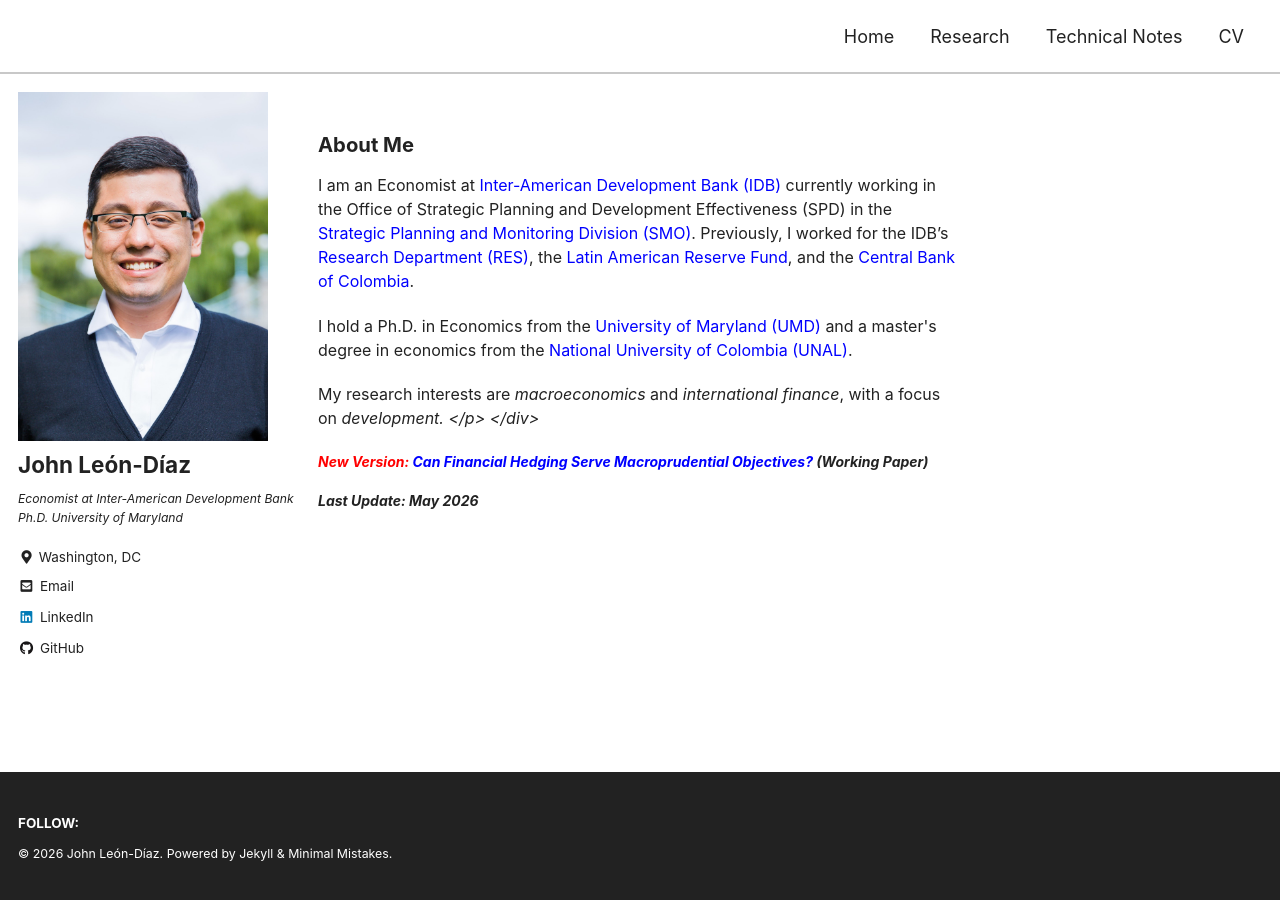
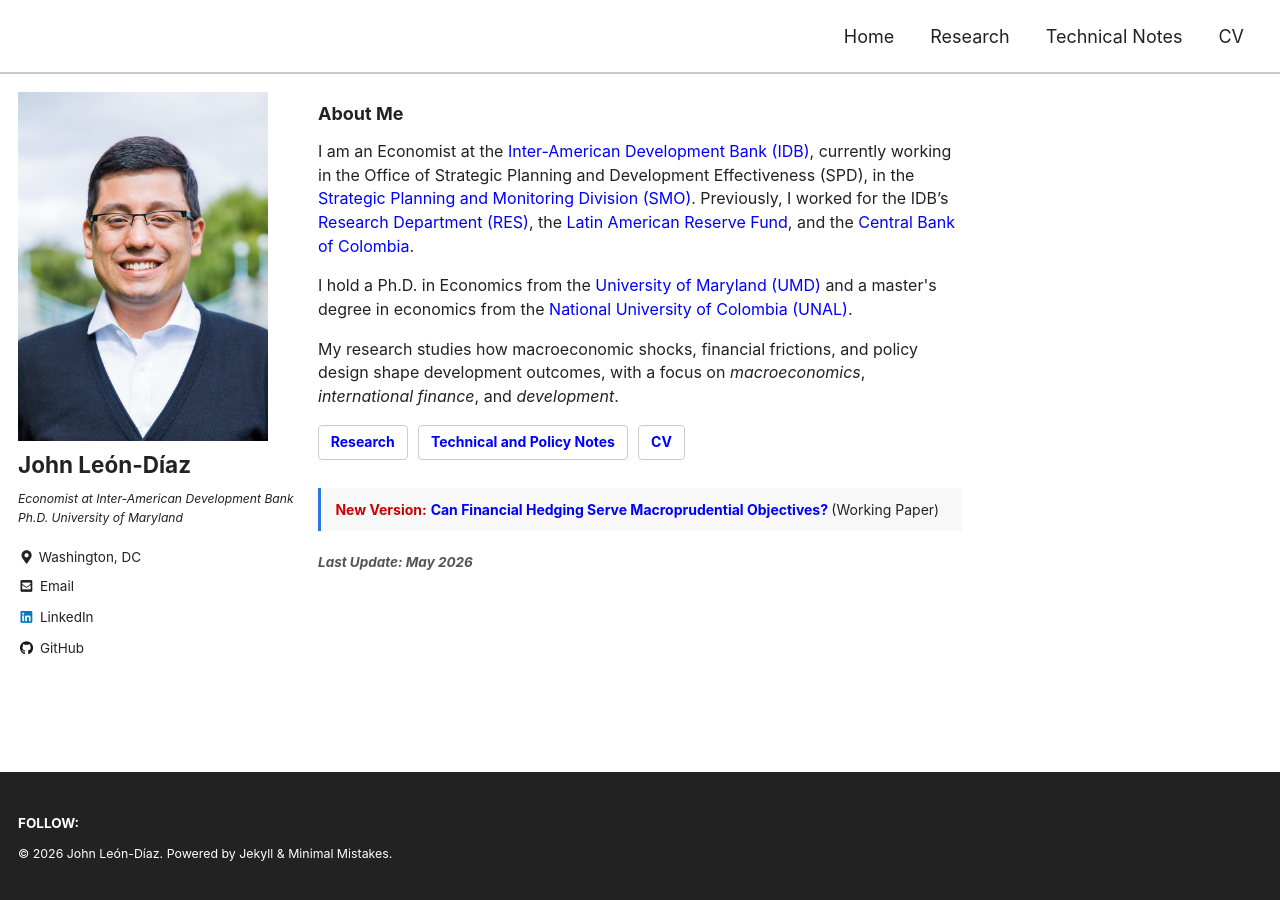
Before and after one commit to jleondia/jleondia.github.io, a Jekyll site: the page built from _pages/home.md, in a window 1280 px wide. Built offline with Jekyll 4.4.1, drawn with Linux system fonts in a browser that asks for light colours; cached includes are drawn as plain includes; part of the change alters nothing that is shown.

Commit message:
Revise home page content and styles
Updated the home page layout and styling, added new content about research interests and professional background.

```diff
--- a/_pages/home.md
+++ b/_pages/home.md
@@ -4,45 +4,127 @@ layout: archive
 permalink: /
 author_profile: true
 comments: false
-[]: # classes: wide
 ---
+
 <meta name="google-site-verification" content="NfRHaY_-Xz9lyWR8vCJGBSt6_aaMMri88_W7MivVeB4" />
+
+<style>
+  body .archive {
+    font-size: 16px !important;
+    line-height: 1.48 !important;
+  }
+
+  body .archive p {
+    font-size: 16px !important;
+    line-height: 1.48 !important;
+    margin-bottom: 0.85rem;
+  }
+
+  body .archive h3 {
+    font-size: 18px !important;
+    margin-top: 0.5rem;
+    margin-bottom: 0.55rem;
+  }
+
+  body .archive .home-buttons {
+    margin-top: 0.9rem;
+    margin-bottom: 1.2rem;
+  }
+
+  body .archive .home-buttons a {
+    display: inline-block;
+    font-size: 14px !important;
+    font-weight: 700;
+    padding: 0.35rem 0.65rem;
+    margin-right: 0.35rem;
+    margin-bottom: 0.35rem;
+    border: 1px solid #cccccc;
+    border-radius: 4px;
+    text-decoration: none;
+  }
+
+  body .archive .home-buttons a:hover {
+    text-decoration: underline;
+  }
+
+  body .archive .featured-update {
+    font-size: 14px !important;
+    line-height: 1.42 !important;
+    margin-top: 1rem;
+    margin-bottom: 1rem;
+    padding: 0.65rem 0.8rem;
+    border-left: 3px solid #2a7ae2;
+    background: #f8f8f8;
+  }
+
+  body .archive .featured-update a {
+    font-weight: 700;
+    text-decoration: none;
+  }
+
+  body .archive .featured-update a:hover {
+    text-decoration: underline;
+  }
+
+  body .archive .update-label {
+    color: #cc0000;
+    font-weight: 700;
+  }
+
+  body .archive .last-update {
+    font-size: 13.5px !important;
+    font-weight: 700;
+    font-style: italic;
+    color: #555555;
+    margin-top: 1.2rem;
+  }
+</style>
+
 <div class="bio">
-    <h3> About Me </h3>
-    <p style="font-size:16px;">I am an Economist at <a href="https://www.iadb.org/en" target="_blank"
-            rel="noopener noreferrer">Inter-American Development Bank (IDB)</a> currently working in the Office of Strategic Planning and Development Effectiveness (SPD) in the <a href="https://www.iadb.org/en/who-we-are/how-we-are-organized/office-strategic-planning-and-development-effectiveness" target="_blank"
-            rel="noopener noreferrer"> Strategic Planning and Monitoring Division (SMO)</a>. Previously, I worked for the IDB’s <a href="https://www.iadb.org/en/knowledge-resources/research-idb" target="_blank"
-            rel="noopener noreferrer">Research Department (RES)</a>, the <a href="https://flar.com/en/home/" target="_blank"
-            rel="noopener noreferrer"> Latin American Reserve Fund</a>, and the <a href="https://www.banrep.gov.co/en" target="_blank"
-            rel="noopener noreferrer"> Central Bank of Colombia</a>. </p>
+  <h3>About Me</h3>
+
+  <p>
+    I am an Economist at the
+    <a href="https://www.iadb.org/en" target="_blank" rel="noopener noreferrer">Inter-American Development Bank (IDB)</a>,
+    currently working in the Office of Strategic Planning and Development Effectiveness (SPD), in the
+    <a href="https://www.iadb.org/en/who-we-are/how-we-are-organized/office-strategic-planning-and-development-effectiveness" target="_blank" rel="noopener noreferrer">Strategic Planning and Monitoring Division (SMO)</a>.
+    Previously, I worked for the IDB’s
+    <a href="https://www.iadb.org/en/knowledge-resources/research-idb" target="_blank" rel="noopener noreferrer">Research Department (RES)</a>,
+    the <a href="https://flar.com/en/home/" target="_blank" rel="noopener noreferrer">Latin American Reserve Fund</a>,
+    and the <a href="https://www.banrep.gov.co/en" target="_blank" rel="noopener noreferrer">Central Bank of Colombia</a>.
+  </p>
 </div>
 
 <div class="edu">
-<p style="font-size:16px;">I hold a Ph.D. in Economics from the <a href="https://www.econ.umd.edu/" target="_blank"
-            rel="noopener noreferrer">University of Maryland (UMD)</a> and a master's degree in economics from the <a href="https://fce.unal.edu.co/facultad/" target="_blank"
-            rel="noopener noreferrer"> National University of Colombia (UNAL)</a>.</p>
+  <p>
+    I hold a Ph.D. in Economics from the
+    <a href="https://www.econ.umd.edu/" target="_blank" rel="noopener noreferrer">University of Maryland (UMD)</a>
+    and a master's degree in economics from the
+    <a href="https://fce.unal.edu.co/facultad/" target="_blank" rel="noopener noreferrer">National University of Colombia (UNAL)</a>.
+  </p>
 </div>
 
 <div class="int">
- <p style="font-size:16px;"> My research interests are <i>macroeconomics</i> and <i>international finance</i>, with a focus on <i>development<i>. </p>
+  <p>
+    My research studies how macroeconomic shocks, financial frictions, and policy design shape development outcomes, with a focus on
+    <i>macroeconomics</i>, <i>international finance</i>, and <i>development</i>.
+  </p>
 </div>
 
-<p style="font-size:14px; font-weight:bold; font-style:italic;">
-  <span style="color: #ff0000">New Version: </span> <a href="(https://papers.ssrn.com/sol3/papers.cfm?abstract_id=6685279)">Can Financial Hedging Serve Macroprudential Objectives?</a> (Working Paper) </p>
+<div class="home-buttons">
+  <a href="/research/">Research</a>
+  <a href="/technical_notes/">Technical and Policy Notes</a>
+  <a href="/files/CV_JLEON.pdf">CV</a>
+</div>
 
+<div class="featured-update">
+  <span class="update-label">New Version:</span>
+  <a href="https://papers.ssrn.com/sol3/papers.cfm?abstract_id=6685279" target="_blank" rel="noopener noreferrer">
+    Can Financial Hedging Serve Macroprudential Objectives?
+  </a>
+  <span>(Working Paper)</span>
+</div>
 
-
-
-<p style="font-size:14px; font-weight:bold; font-style:italic;">
- Last Update: May 2026
+<p class="last-update">
+  Last Update: May 2026
 </p>
-
-
-<!-- <p style="font-size:14px; font-weight:bold; font-style:italic;">
-  Enter the competition by
-  <span style="color: #ff0000">January 30, 2011</span>
-  and you could win up to $$$$ — including amazing
-  <span style="color: #0000a0">summer</span>
-  trips!
-</p>
--->
```
